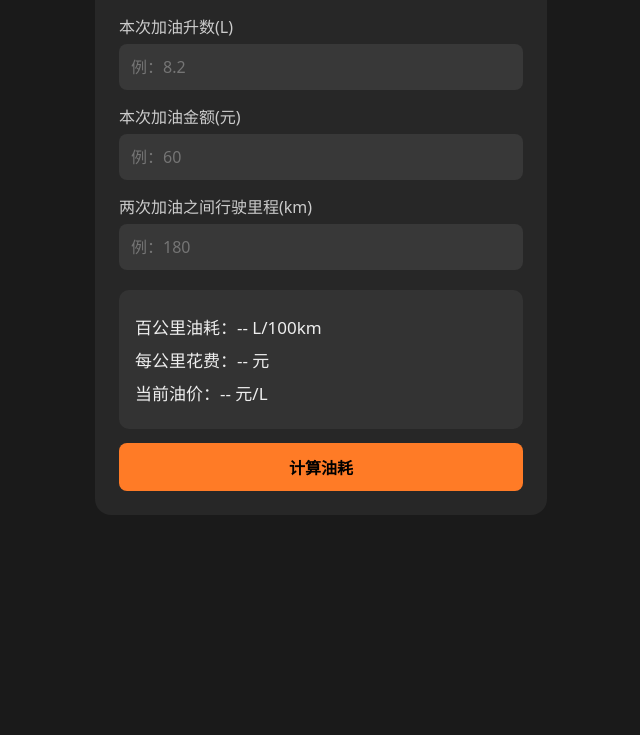
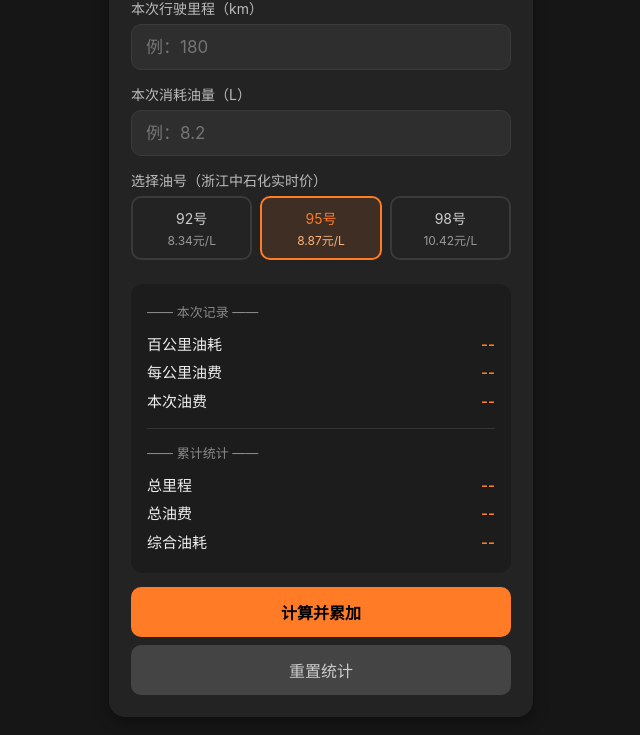
Before and after one commit to 2052517259/2052517259.github.io, a plain HTML site: page fuel.html in a window 1280 px wide. Shown: the part 89-824 px from the top of the page, without its empty margins (319-959 px from the left). Before the commit the page ends 800 px from the top, so only its background shows below. Drawn offline with Linux system fonts and the light colour scheme.

Commit message:
Update fuel.html

```diff
--- a/fuel.html
+++ b/fuel.html
@@ -2,63 +2,118 @@
 <html lang="zh-CN">
 <head>
 <meta charset="UTF-8">
-    <meta name="viewport" content="width=device-width, initial-scale=1.0">
+<meta name="viewport" content="width=device-width, initial-scale=1.0, maximum-scale=1.0, user-scalable=no">
 <title>摩托油耗计算器</title>
 <style>
-        *{box-sizing: border-box;margin:0;padding:0;font-family:system-ui}
-        body{background:#1a1a1a;color:#eee;padding:24px;max-width:500px;margin:0 auto}
-        .card{background:#272727;padding:24px;border-radius:16px}
-        h2{color:#ff7b26;margin-bottom:20px;text-align:center}
+*{box-sizing:border-box;margin:0;padding:0;font-family:-apple-system,BlinkMacSystemFont,"Segoe UI",Roboto,sans-serif;-webkit-tap-highlight-color:transparent}
+body{background:#161616;color:#eee;padding:18px;max-width:460px;margin:0 auto;min-height:100vh}
+.card{background:#232323;padding:22px;border-radius:16px;box-shadow:0 4px 16px rgba(0,0,0,.4)}
+h2{color:#ff7b26;text-align:center;margin-bottom:18px;font-size:20px}
 .item{margin-bottom:14px}
-        label{display:block;margin-bottom:6px;color:#ccc}
-        input{width:100%;padding:12px;border-radius:8px;border:none;background:#383838;color:#fff;font-size:16px}
-        .result{margin-top:20px;padding:16px;background:#333;border-radius:10px}
-        .res-item{margin:8px 0;font-size:17px}
-        .tip{color:#ff5555;font-size:14px;margin-top:10px;display:none}
-        button{width:100%;margin-top:14px;padding:12px;border:none;border-radius:8px;background:#ff7b26;color:#000;font-weight:bold;font-size:16px;cursor:pointer}
+label{display:block;margin-bottom:6px;color:#bbb;font-size:14px}
+input{width:100%;padding:12px 14px;border:1px solid #3a3a3a;border-radius:10px;background:#2e2e2e;color:#fff;font-size:17px;outline:none}
+input:focus{border-color:#ff7b26}
+.oil-types{display:flex;gap:8px;margin-top:6px}
+.oil-types label{flex:1;display:flex;flex-direction:column;align-items:center;padding:10px 4px;border:2px solid #3a3a3a;border-radius:10px;cursor:pointer;color:#ccc;font-size:14px;transition:all .15s}
+.oil-types input{display:none}
+.oil-types label.active{border-color:#ff7b26;background:rgba(255,123,38,.12);color:#ff7b26}
+.oil-types .price{font-size:12px;color:#999;margin-top:3px}
+.oil-types label.active .price{color:#ffb37a}
+.result{margin-top:18px;padding:16px;background:#1c1c1c;border-radius:12px;line-height:1.9;font-size:15px}
+.result .row{display:flex;justify-content:space-between}
+.result .row span:last-child{color:#ff7b26;font-weight:600}
+.divider{height:1px;background:#333;margin:12px 0}
+.stat-title{color:#888;font-size:13px;margin-bottom:6px}
+button{width:100%;padding:13px;margin-top:14px;border:none;border-radius:10px;background:#ff7b26;color:#000;font-weight:700;font-size:16px;cursor:pointer}
+button.reset{background:#444;color:#ccc;margin-top:8px;font-weight:400}
+.tip{color:#ff5555;font-size:13px;margin-top:8px;display:none;text-align:center}
 </style>
 </head>
 <body>
 <div class="card">
   <h2>🏍️ 摩托油耗计算器</h2>
+
   <div class="item">
-            <label>本次加油升数(L)</label>
-            <input type="number" id="oil" step="0.01" placeholder="例：8.2">
+    <label>本次行驶里程（km）</label>
+    <input id="mile" type="number" step="0.01" placeholder="例：180">
   </div>
+
   <div class="item">
-            <label>本次加油金额(元)</label>
-            <input type="number" id="money" step="0.01" placeholder="例：60">
+    <label>本次消耗油量（L）</label>
+    <input id="oil" type="number" step="0.01" placeholder="例：8.2">
   </div>
+
   <div class="item">
-            <label>两次加油之间行驶里程(km)</label>
-            <input type="number" id="km" step="0.01" placeholder="例：180">
+    <label>选择油号（浙江中石化实时价）</label>
+    <div class="oil-types">
+      <label id="l92"><input type="radio" name="oiltype" value="8.34">92号<span class="price">8.34元/L</span></label>
+      <label id="l95" class="active"><input type="radio" name="oiltype" value="8.87" checked>95号<span class="price">8.87元/L</span></label>
+      <label id="l98"><input type="radio" name="oiltype" value="10.42">98号<span class="price">10.42元/L</span></label>
     </div>
-        <div class="tip" id="errTip">里程不能为0或负数！</div>
-        <div class="result" id="resultBox">
-            <div class="res-item">百公里油耗：<span id="fuel100">--</span> L/100km</div>
-            <div class="res-item">每公里花费：<span id="costKm">--</span> 元</div>
-            <div class="res-item">当前油价：<span id="price">--</span> 元/L</div>
   </div>
-        <button onclick="calc()">计算油耗</button>
+
+  <div class="result" id="result">
+    <div class="stat-title">—— 本次记录 ——</div>
+    <div class="row"><span>百公里油耗</span><span id="r1">--</span></div>
+    <div class="row"><span>每公里油费</span><span id="r2">--</span></div>
+    <div class="row"><span>本次油费</span><span id="r3">--</span></div>
+    <div class="divider"></div>
+    <div class="stat-title">—— 累计统计 ——</div>
+    <div class="row"><span>总里程</span><span id="r4">--</span></div>
+    <div class="row"><span>总油费</span><span id="r5">--</span></div>
+    <div class="row"><span>综合油耗</span><span id="r6">--</span></div>
+  </div>
+
+  <div class="tip" id="tip">⚠️ 请输入大于0的里程和油量</div>
+  <button onclick="calc()">计算并累加</button>
+  <button class="reset" onclick="resetAll()">重置统计</button>
 </div>
 
 <script>
+let totalMile = parseFloat(localStorage.getItem('f_mile'))||0;
+let totalCost = parseFloat(localStorage.getItem('f_cost'))||0;
+let totalOil  = parseFloat(localStorage.getItem('f_oil'))||0;
+
+// 油号选中样式
+document.querySelectorAll('input[name="oiltype"]').forEach(r=>{
+  r.onchange=()=>{
+    document.querySelectorAll('.oil-types label').forEach(l=>l.classList.remove('active'));
+    r.closest('label').classList.add('active');
+  }
+});
+
+function $(id){return document.getElementById(id)}
+
 function calc(){
-    const oil = parseFloat(document.getElementById('oil').value);
-    const money = parseFloat(document.getElementById('money').value);
-    const km = parseFloat(document.getElementById('km').value);
-    const tip = document.getElementById('errTip');
-    tip.style.display = 'none';
-    if(isNaN(oil)||isNaN(money)||isNaN(km) || km <=0){
-        tip.style.display='block';
-        return;
+  const mile=parseFloat($('mile').value);
+  const oil=parseFloat($('oil').value);
+  const price=parseFloat(document.querySelector('input[name="oiltype"]:checked').value);
+  const tip=$('tip');
+  tip.style.display='none';
+  if(isNaN(mile)||isNaN(oil)||mile<=0||oil<=0){tip.style.display='block';return}
+
+  const hundred = oil/mile*100;
+  const perKm = oil*price/mile;
+  const cost = oil*price;
+
+  totalMile+=mile; totalOil+=oil; totalCost+=cost;
+  localStorage.setItem('f_mile',totalMile);
+  localStorage.setItem('f_oil',totalOil);
+  localStorage.setItem('f_cost',totalCost);
+
+  $('r1').innerText=hundred.toFixed(2)+' L';
+  $('r2').innerText=perKm.toFixed(2)+' 元';
+  $('r3').innerText=cost.toFixed(2)+' 元';
+  $('r4').innerText=totalMile.toFixed(2)+' km';
+  $('r5').innerText=totalCost.toFixed(2)+' 元';
+  $('r6').innerText=(totalOil/totalMile*100).toFixed(2)+' L';
 }
-    const fuel100 = (oil / km * 100).toFixed(2);
-    const costKm = (money / km).toFixed(2);
-    const price = (money / oil).toFixed(2);
-    document.getElementById('fuel100').innerText = fuel100;
-    document.getElementById('costKm').innerText = costKm;
-    document.getElementById('price').innerText = price;
+
+function resetAll(){
+  localStorage.removeItem('f_mile');localStorage.removeItem('f_oil');localStorage.removeItem('f_cost');
+  totalMile=totalOil=totalCost=0;
+  $('mile').value='';$('oil').value='';
+  ['r1','r2','r3','r4','r5','r6'].forEach(id=>$(id).innerText='--');
 }
 </script>
 </body>
```
Lines whose indentation alone changed are shown as unchanged.
